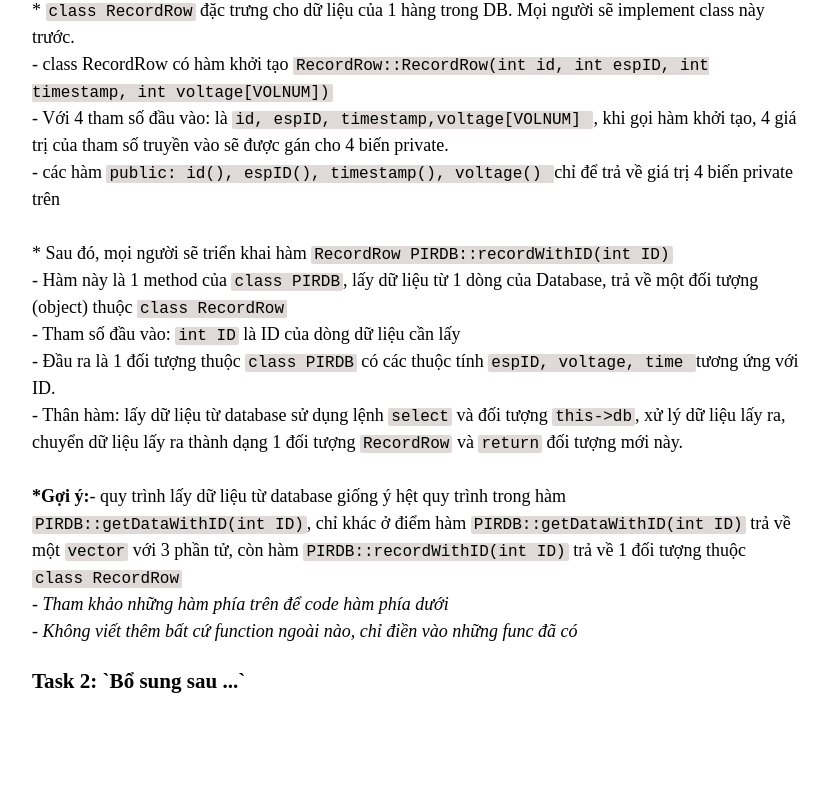
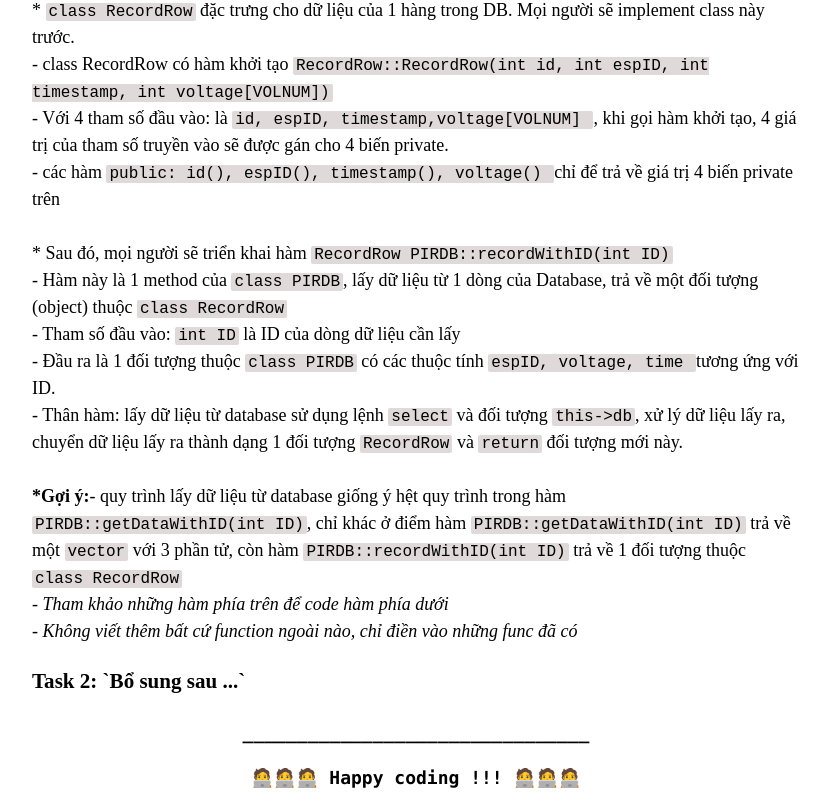
Before and after one commit to sonnt0201/document, a plain HTML site: page tasks/index.html in a window 1280 px wide. Shown: the part 2471-3280 px from the top of the page, without its empty margins (224-1052 px from the left). Before the commit the page ends 3190 px from the top, so only its background shows below. Drawn offline with nearby package versions, Linux system fonts and the light colour scheme.

Commit message:
add footer 🐾🐾

```diff
--- a/default.css
+++ b/default.css
@@ -31,6 +31,13 @@ code {
     font-family: Consolas, "Helvetica Neue", Helvetica, sans-serif;
 }
 
+.footer {
+    text-align: center;
+    font-family: Consolas, "Helvetica Neue", Helvetica, sans-serif;
+    font-weight: bolder;
+    margin: 1rem auto 1rem;
+}
+
 @media screen and (max-width: 600px) {
     .content {
     padding:0 ;
--- a/tasks/index.html
+++ b/tasks/index.html
@@ -118,6 +118,10 @@ std::vector<int> RecordRow::voltage(){
       </div>
     </span>
 
+    <div class="footer">
+        <p>________________________________</p>
+        <p>🧑‍💻🧑‍💻🧑‍💻 Happy coding !!! 🧑‍💻🧑‍💻🧑‍💻</p>
+    </div>
     <script src="../prism/prism.js"></script>
   </body>
 </html>
```
